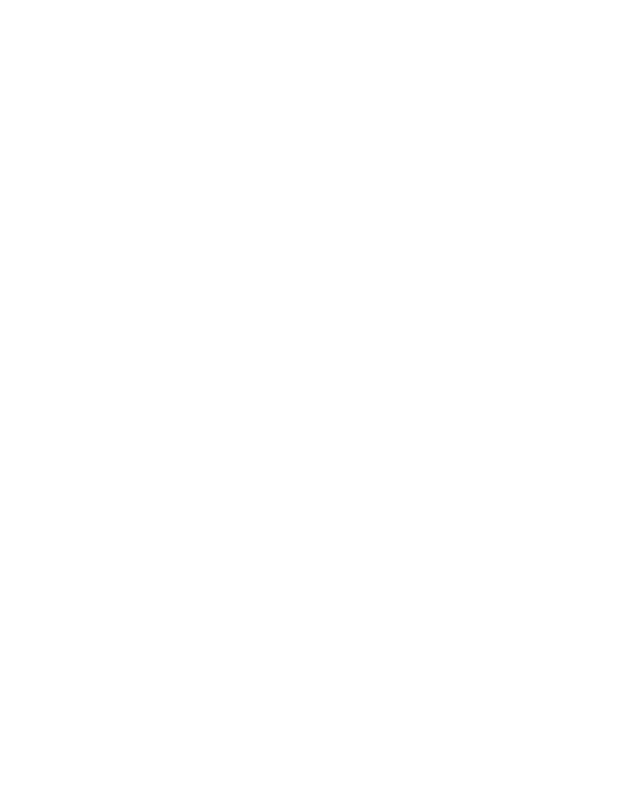
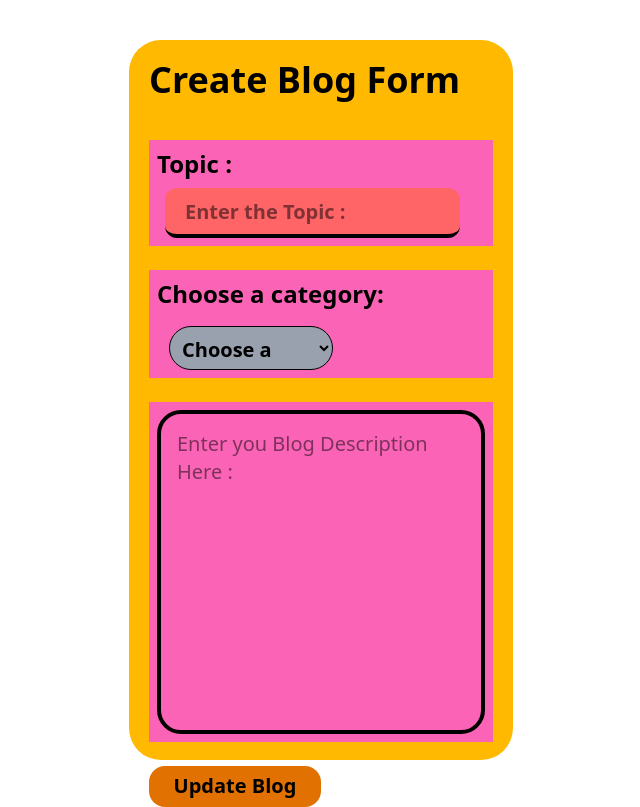
Before and after one commit to Endev0ur/Project2-Blog-App, a React (Vite) app in the folder frontend/: page /update in a window 1280 px wide. Before the commit this address had no page. Shown: the whole page, without its empty margins (319-959 px from the left). Built offline with nearby package versions, Linux system fonts and the light colour scheme.

Commit message:
new feature unlocked : update and delete Blog

```diff
--- a/frontend/src/App.jsx
+++ b/frontend/src/App.jsx
@@ -5,6 +5,7 @@ import {Routes , Route, Navigate} from "react-router-dom"
 import Home from './pages/Home'
 import CreateBlog from './pages/CreateBlog'
 import ReadBlog from './pages/ReadBlog'
+import UpdateBlog from './pages/UpdateBlog'
 
 const App = () => {
   return (
@@ -16,6 +17,7 @@ const App = () => {
         <Route path='/home' element={<Home />}></Route>
         <Route path='/create' element={<CreateBlog />}></Route>
         <Route path='/readme' element={<ReadBlog />}></Route>
+        <Route path='/update' element={<UpdateBlog />}></Route>
       </Routes>
     </div>
   )
--- a/frontend/src/pages/ReadBlog.jsx
+++ b/frontend/src/pages/ReadBlog.jsx
@@ -1,8 +1,10 @@
 import React from 'react'
-import { useLocation } from 'react-router-dom';
+import { useLocation, useNavigate } from 'react-router-dom';
 import NavBar from './NavBar';
 
 const ReadBlog = () => {
+
+  const navigateTo = useNavigate();
 
   const location = useLocation();
   const data = location.state || {};
@@ -11,6 +13,32 @@ const ReadBlog = () => {
   console.log("hello" , loggedInUser);
 
   console.log(data);
+
+  const handleDeleteBlog = async() => {
+    const id = data._id;
+    console.log(id);
+
+    let url = `http://localhost:3000/home/delete/${id}`;
+    const response = await fetch(url , {
+      method : "DELETE",
+    });
+
+    console.log(response);
+    const result = await response.json();
+    console.log(result);
+
+    const {success} = result;
+    if(success){
+      alert("Blog Deleted Successfully");
+      navigateTo("/home");
+    }
+
+  }
+
+
+  const handleUpdateBlog = () => {
+    navigateTo('/update' , {state : data});
+  }
 
   return (
     <div className='h-full lg:h-[100%] w-[98%] bg-amber-300 flex flex-col wrap'>
@@ -31,8 +59,8 @@ const ReadBlog = () => {
           <p className='text-xl font-bold'>category : {data.category}</p>
           {loggedInUser===data.username &&
           <div className='h-[15%] w-[90%] bg-amber-300 mt-10 flex justify-around items-center'>
-            <button className='h-[80%] w-[40%] bg-blue-500 rounded-2xl border-3 font-bold'>Update</button>
-            <button className='h-[80%] w-[40%] bg-red-500 rounded-2xl border-3 font-bold'>Delete</button>
+            <button className='h-[80%] w-[40%] bg-blue-500 rounded-2xl border-3 font-bold' onClick={handleUpdateBlog}>Update</button>
+            <button className='h-[80%] w-[40%] bg-red-500 rounded-2xl border-3 font-bold cursor-pointer' onClick={handleDeleteBlog}>Delete</button>
           </div>
          }
         </div>
--- /dev/null
+++ b/frontend/src/pages/UpdateBlog.jsx
@@ -0,0 +1,107 @@
+import React, { useEffect, useState } from 'react'
+import { useLocation, useNavigate } from 'react-router-dom'
+
+const UpdateBlog = () => {
+
+  const navigateTo = useNavigate();
+
+  const location = useLocation();
+  const data = location.state || {};
+
+
+  let [updateBlog , setupdateBlog] = useState({
+    topic : data.topic,
+    category : data.category,
+    content : data.content,
+  })
+
+
+  const handleChange = (e) => {
+    const {name , value} = e.target;
+
+    let copyupdateBlog = {...updateBlog};
+    copyupdateBlog[name] = value;
+    setupdateBlog(copyupdateBlog);
+
+  }
+
+  const handleSubmit = async (e) => {
+    e.preventDefault();
+
+    const {topic , category , content} = updateBlog;
+    const token = localStorage.getItem("token");
+    console.log(token);
+
+    if(!topic || !content || category==="Choose a category"){
+      alert("All field are required to filled !");
+    }
+
+    const url = `http://localhost:3000/home/update/${data._id}`;
+    const response = await fetch(url , {
+      method: "PUT",
+      headers: {
+        "Content-Type": "application/json",
+      },
+      body: JSON.stringify(updateBlog),
+    })
+    console.log(response);
+    const result = await response.json();
+    console.log(result);
+
+    const {messsage , success} = result;
+    if(success){
+      alert("Blog Updated Successfully");
+      navigateTo("/home");
+    }
+  }
+
+
+  return (
+    <div className='h-[90%] w-[30%] bg-amber-400 p-5 rounded-4xl'>
+      <form action="" className='h-[100%] w-[100%]' onSubmit={handleSubmit}>
+        <h1 className='text-4xl font-bold mb-10'>Create Blog Form</h1>
+        <div className='bg-pink-400 p-2 mb-6'>
+          <p className='text-2xl font-bold mb-2'>Topic : </p>
+          <input
+          type="text"
+          className='ml-2 p-2 pl-5 bg-red-400 h-[50px] w-[90%] text-xl font-black rounded-xl outline-none autofill:off border-b-4 '
+          placeholder='Enter the Topic : '
+          name='topic'
+          onChange={handleChange}
+          value={updateBlog.topic}
+          />
+        </div>
+
+        <div className='bg-pink-400 p-2 mb-6'>
+          <label htmlFor="category" className='text-2xl font-bold mb-2'>Choose a category:</label>
+          <br />
+          <select
+          id="category"
+          name="category"
+          className='block mt-4 ml-3 h-11 w-[50%] p-2 pr-10 text-xl font-bold outline-none border-1 rounded-3xl bg-gray-400'
+          onChange={handleChange}
+          value={updateBlog.category}
+          >
+              <option value="Choose a category">Choose a category : </option>
+              <option value="Movies">Movies</option>
+              <option value="Games">Games</option>
+              <option value="Sports">Sports</option>
+              <option value="Travel">Travel</option>
+              <option value="Business">Business</option>
+          </select>
+        </div>
+        <div className='h-[50%] bg-pink-400 p-2 mb-6'>
+          <textarea
+          name="content"
+          className='h-[100%] w-[100%] p-4 text-xl outline-none border-4 border-black rounded-3xl resize-none' placeholder='Enter you Blog Description Here : '
+          onChange={handleChange}
+          value={updateBlog.content}
+          ></textarea>
+        </div>
+        <button className='h-[6%] w-[50%] bg-amber-600 rounded-2xl text-xl font-black cursor-pointer' type='submit'>Update Blog</button>
+      </form>
+    </div>
+  )
+}
+
+export default UpdateBlog;
```
Also changed, not shown: 2 other files (tests, documents, lock files or other folders).
